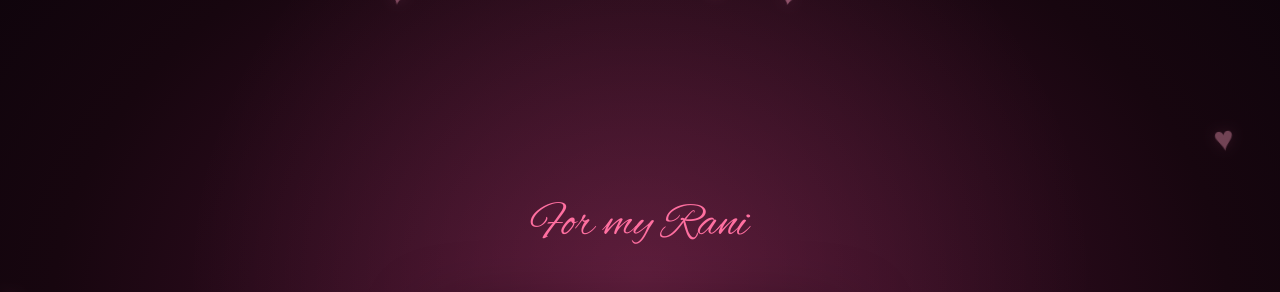
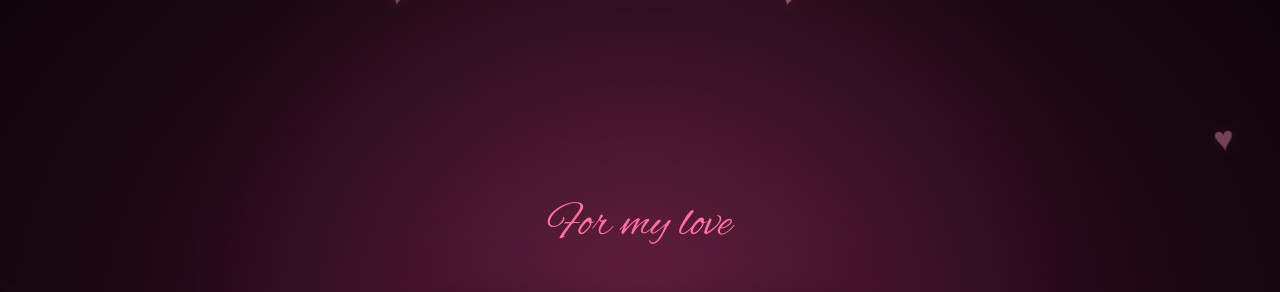
Before and after one commit to formyqalbi/onliforyou, a Next.js app in the folder letters/: page / in a window 1280 px wide. Shown: the top 292 px of the page. Built offline with nearby package versions, Linux system fonts and the light colour scheme.

Commit message:
Change envelope title to "For my love"

```diff
--- a/letters/src/components/Envelope.tsx
+++ b/letters/src/components/Envelope.tsx
@@ -74,7 +74,7 @@ export default function Envelope({ onOpen }: { onOpen: () => void }) {
               animate={{ opacity: 1, y: 0 }}
               transition={{ duration: 1, delay: 0.3 }}
             >
-              For my Rani
+              For my love
             </motion.p>
 
             <div
```
